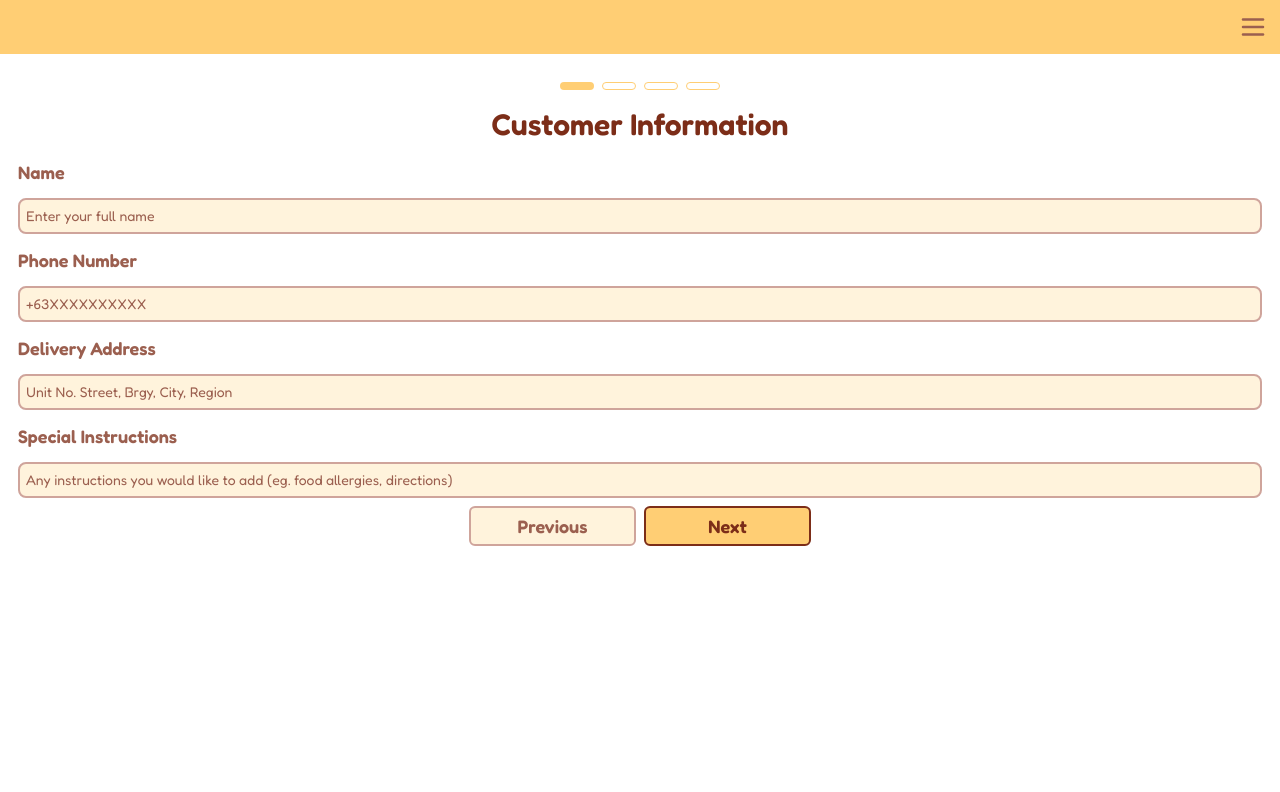
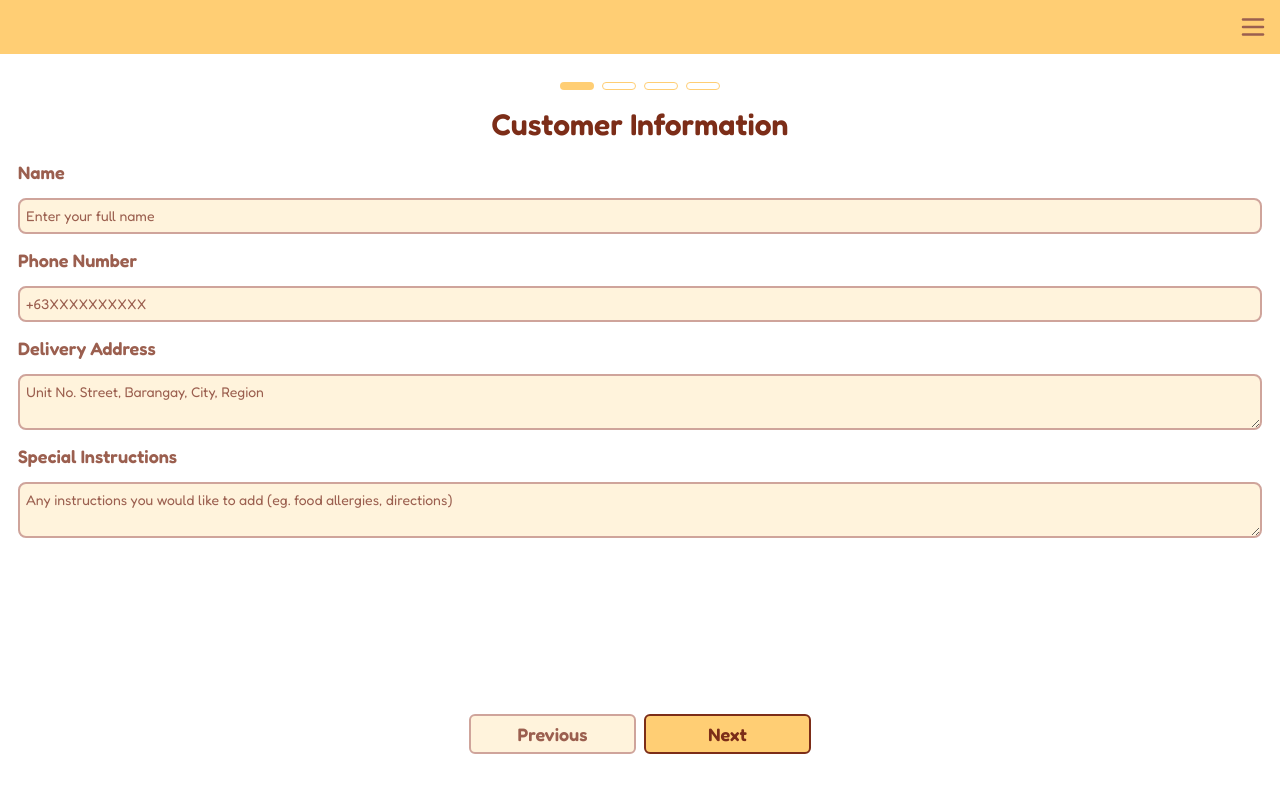
Before and after one commit to xialuna/zazoom-order-app, a Next.js app: page /customer-info in a window 1280 px wide. Shown: the top 792 px of the page. Built offline with nearby package versions, Linux system fonts and the light colour scheme.

Commit message:
Finish customer information styling

```diff
--- a/src/app/(custom-pizza)/customer-info/page.tsx
+++ b/src/app/(custom-pizza)/customer-info/page.tsx
@@ -6,6 +6,7 @@ import { IngredientBox } from '@/src/components/ui/IngredientBox'
 import { ingredients } from '@/src/data'
 import Link from 'next/link'
 import { InputField } from '@/src/components/ui/InputField'
+import { TextField } from '@/src/components/ui/TextField'
 const page = () => {
   const [currentStep, setCurrentStep] = useState(1) // ProgressIndicator
   const [name, setName] = useState('') // State to hold input value
@@ -48,22 +49,25 @@ const page = () => {
             onChange={handleContactChange}
             placeholderText='+63XXXXXXXXXX'
           />
-          <InputField
+
+          <TextField
             label='Delivery Address'
             value={address}
             onChange={handleAddressChange}
-            placeholderText='Unit No. Street, Brgy, City, Region'
+            placeholderText='Unit No. Street, Barangay, City, Region'
+            heightSize={50}
           />
-          <InputField
+
+          <TextField
             label='Special Instructions'
             value={instructions}
             onChange={handleInstructionsChange}
             placeholderText='Any instructions you would like to add (eg. food allergies, directions)'
-
+            heightSize={97}
           />
         </form>
 
-        <div className='m-2 flex justify-center gap-2 pb-5'>
+        <div className='m-44 flex justify-center gap-2 pb-5'>
           <button
             onClick={() => setCurrentStep((prev) => Math.max(prev - 1, 1))}
             className='btn btn-secondary btn-hover w-[167px] px-11 py-1 text-lg'
--- /dev/null
+++ b/src/components/ui/TextField.tsx
@@ -0,0 +1,18 @@
+import React from 'react'
+
+export const TextField = ({ label, value, onChange, placeholderText, heightSize }) => {
+  return (
+    <>
+      <label htmlFor={value} className='text-lg font-semibold'>
+        {label}
+      </label>
+      <textarea
+        type='text'
+        value={value}
+        onChange={onChange}
+        placeholder={placeholderText}
+        className={`h-[${heightSize}px] w-full rounded-lg border-2 border-neutral-primary bg-neutral-primary p-1.5 text-sm text-neutral-secondary placeholder:text-neutral-secondary`}
+      />
+    </>
+  )
+}
```
